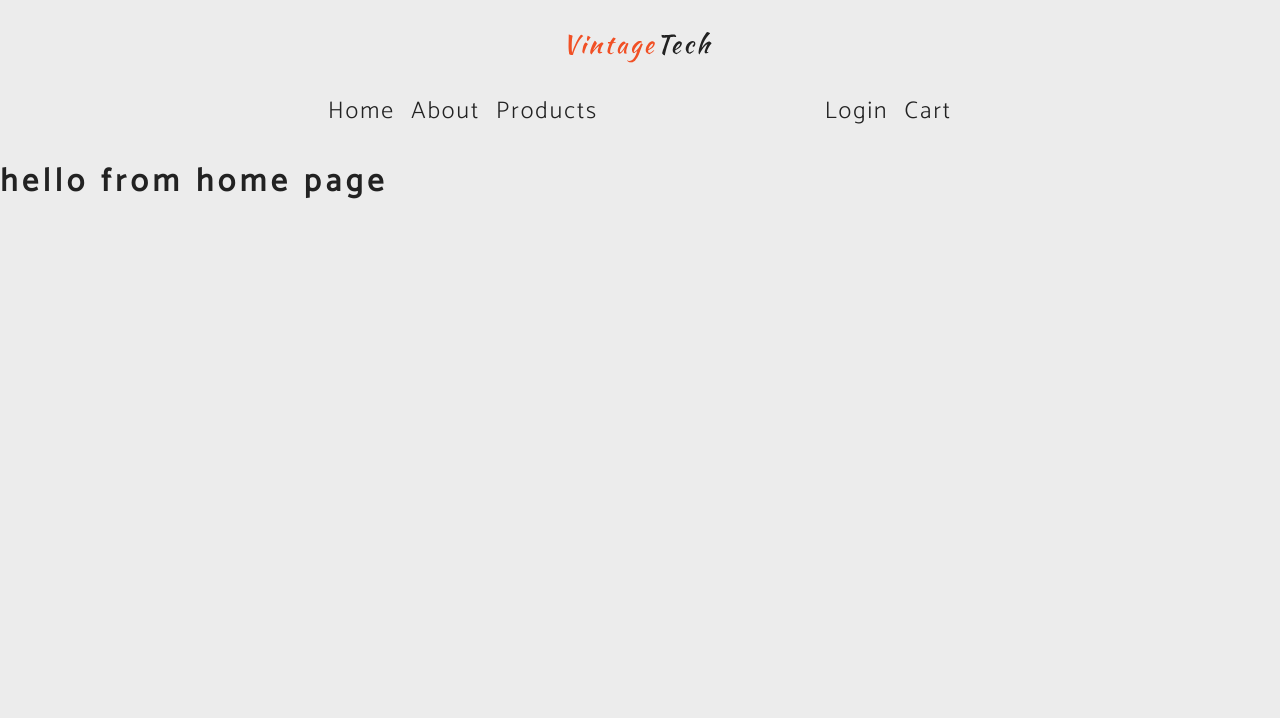
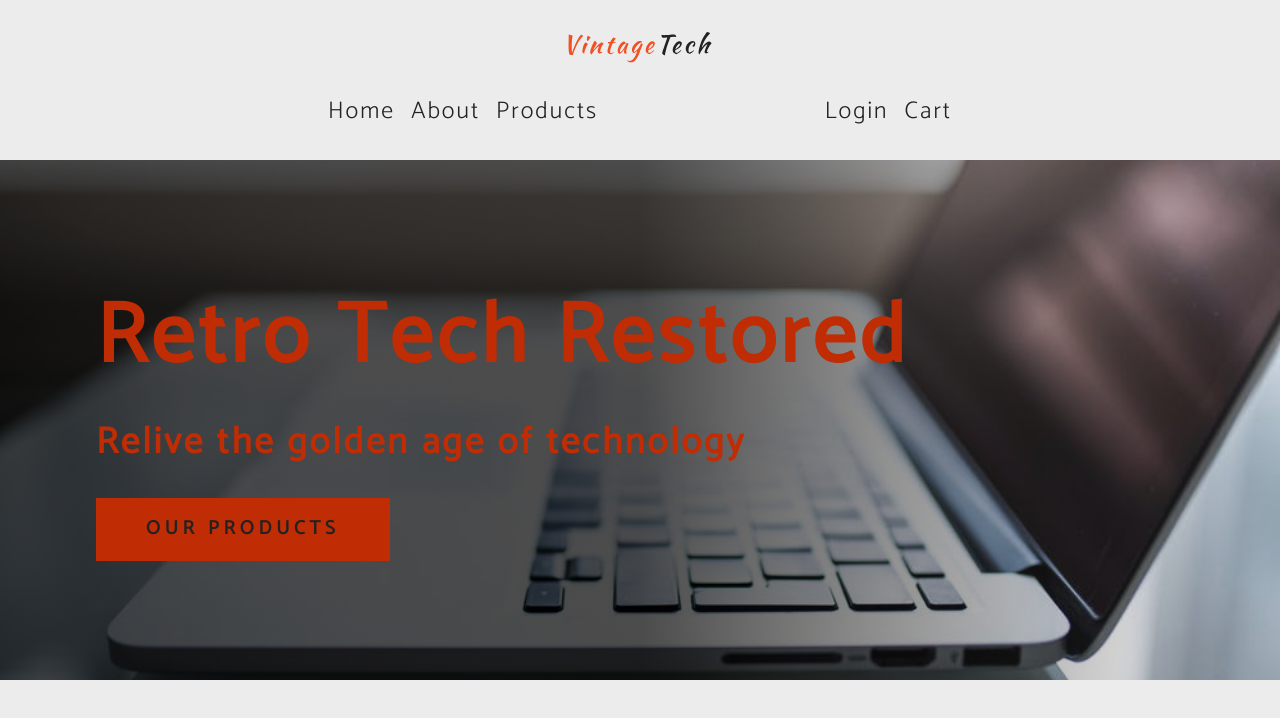
Before and after one commit to ed-f-jones/vintage-electronics-project, a React (Create React App) app: page / in a window 1280 px wide. Shown: the top 718 px of the page. Built offline with nearby package versions, Linux system fonts and the light colour scheme.

Commit message:
created home page and hero section

```diff
--- a/src/components/Hero.js
+++ b/src/components/Hero.js
@@ -1,5 +1,12 @@
 import React from "react";
 
-export default function Hero() {
-  return <h1>hello from hero</h1>;
+
+export default function Hero({children}) {
+  return <div className="hero">
+    <div className="banner">
+      <h1>Retro tech restored</h1>
+      <p>Relive the golden age of technology</p>
+      {children}
+    </div>
+  </div>;
 }
--- a/src/pages/Home.js
+++ b/src/pages/Home.js
@@ -1,5 +1,14 @@
 import React from "react";
+import Hero from "../components/Hero";
+import {Link} from 'react-router-dom';
+
 
 export default function Home() {
-  return <h1>hello from home page</h1>;
+  return <>
+          <Hero>
+            <Link to="/products" className="btn btn-primary btn-hero">
+              Our Products
+            </Link>
+          </Hero>
+        </>;
 }
```
